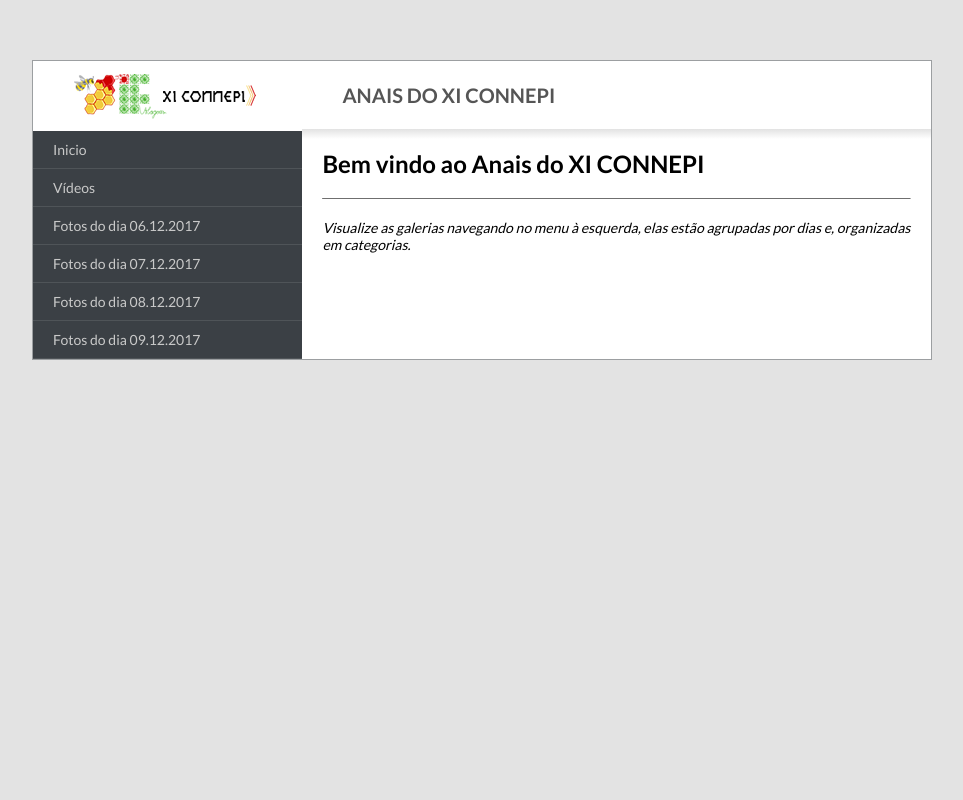
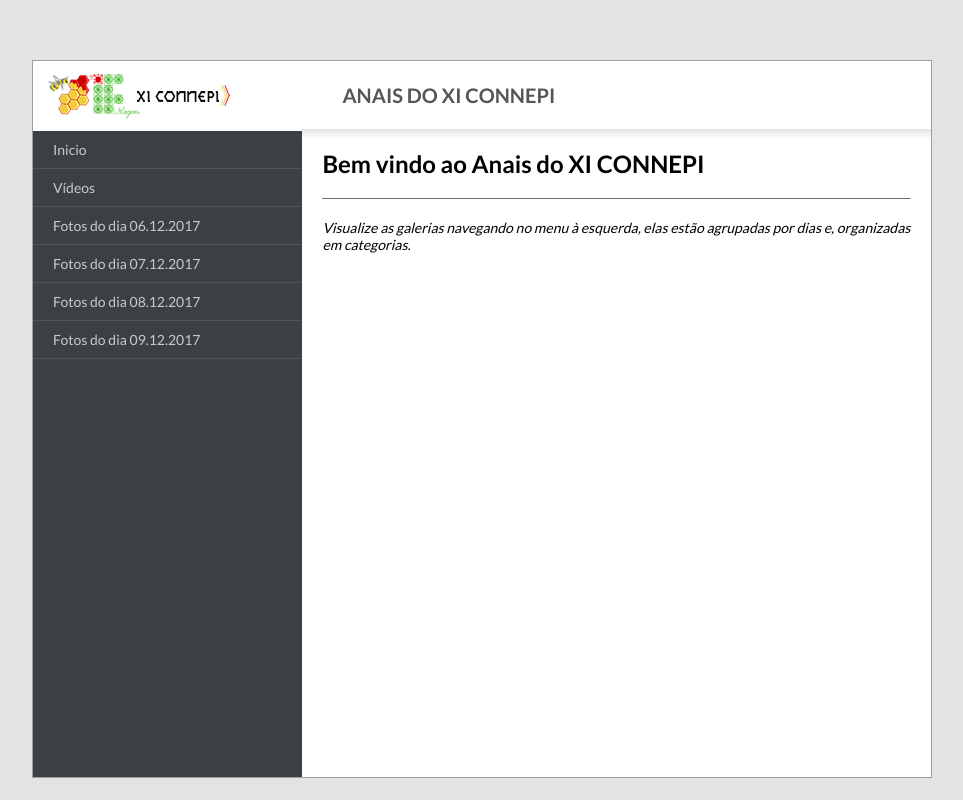
Before and after one commit to felipealencar/connepi-site, a PHP site: page /anais.php in a window 1280 px wide. Shown: the whole page, without its empty margins (158-1121 px from the left). Run offline with PHP 8.4, Linux system fonts and the light colour scheme; some libraries are stand-ins or nearby versions.

Commit message:
Ajustando sidebar no Anais

```diff
--- a/anais.php
+++ b/anais.php
@@ -32,9 +32,10 @@ $discus_pageIdentifier = (isset($_GET['dia'])) ? 'Galeria_Dia_'.$_GET['dia'] : '
 
   <div class="sidebar">
     <div class="sidebar-header"></div><!-- .sidebar-header -->
+    <button class="toggleNav"><i class="fa fa-bars" aria-hidden="true"></i></button>
     <nav class="sidebar-nav">
       <a href="anais.php">Inicio</a>
-      <a href="javascript:;" data-sub="videos">Vídeos</a>
+      <a href="javascript:;" data-sub="videos">Vídeos <i class='fa fa-chevron-down' aria-hidden='true'></i></a>
       <div class="sub <?php echo (isset($_GET['video'])) ? 'active' : ''; ?>" id="sub-videos">
         <a href="anais.php?video=abertura-evento">Abertura do evento</a>
         <a href="anais.php?video=desafio-de-ideias">Desafio de Ideias</a>
--- a/anais_config.php
+++ b/anais_config.php
@@ -46,7 +46,7 @@ $galeria = array(
 $sidebarNav = "";
 foreach($galeria as $key => $value){
   $subActiveClass = (isset($_GET['dia']) && $_GET['dia'] == $key) ? 'active' : '';
-  $sidebarNav .= "<a href='javascript:;' data-sub='{$key}'>Fotos do dia 0{$key}.12.2017</a>";
+  $sidebarNav .= "<a href='javascript:;' data-sub='{$key}'>Fotos do dia 0{$key}.12.2017 <i class='fa fa-chevron-down' aria-hidden='true'></i></a>";
   $sidebarNav .= "<div class='sub {$subActiveClass}' id='sub-{$key}'>";
   foreach($value as $key_value => $value_value){
     $linkGaleria = "dia={$key}&galeria={$key_value}";
--- a/css/anais/style.css
+++ b/css/anais/style.css
@@ -68,26 +68,68 @@ html:not(.osx) ::-webkit-scrollbar-thumb:vertical {
     sidebar
   --------------------*/
 @media (min-width: 768px){
+  .toggleNav {
+    display: none;
+  }
   .sidebar {
     float: left;
     width: 30%;
   }
+  .sidebar-header {
+    background-position: center;
+  }
   .sidebar-nav {
-    height: 646px;
+    display: block;
+    margin-top: 0 !important;
+    height: 646px !important;
   }
+}
+.sidebar {
+  position: relative;
+}
+.toggleNav {
+  position: absolute;
+  top: 10px; right: 10px;
+  width: 40px;
+  height: 40px;
+  background: none;
+  border: none;
+  text-align: center;
+  background-color: #000;
+  outline: 0;
+  color: #01c498;
+  cursor: pointer;
+  transition: 100ms all;
+}
+.toggleNav i {
+  font-size: 22px;
+  transition: 500ms all;
+}
+.toggleNav:hover {
+  background-color: #3b4045;
+  color: #fff;
+}
+.toggleNav.active {
+  background-color: #3b4045;
+  width: 70px; height: 70px;
+  top: 0; right: 0;
 }
 .sidebar-header {
   width: 100%;
   height: 70px;
   padding: 10px 0;
   background-image: url('../../images/logo-2.png');
-  background-position: center;
+  background-position: 15px;
   background-size: 187px 45px;
   background-repeat: no-repeat;
   background-color: #fff;
 }
 .sidebar-nav {
   background-color: #3b4045;
+  height: 0;
+  overflow: hidden;
+}
+.sidebar-nav.active {
   height: auto;
 }
 .sidebar-nav > a {
@@ -97,16 +139,28 @@ html:not(.osx) ::-webkit-scrollbar-thumb:vertical {
   font-size: 14px;
   border-bottom: 1px solid rgba(255, 255, 255, .1);
 }
+.sidebar-nav > a i {
+  opacity: 0;
+  margin-right: 30px;
+  float: right;
+  transition: 0.3s all;
+  transform: translateX(-70px) rotate(-90deg);
+}
 .sidebar-nav > a:hover {
   color: #fff;
   background-color: #2c3137;
 }
+.sidebar-nav > a:hover i {
+  opacity: 1;
+  transform: translateX(0) rotate(0);
+}
 .sidebar-nav .sub {
   background-color: #4b5158;
-  display: none;
+  height: 0;
+  overflow: hidden;
 }
-.sidebar-nav .active {
-  display: block;
+.sidebar-nav .sub.active {
+  height: auto;
 }
 .sidebar-nav .sub > a {
   display: block;
@@ -117,13 +171,13 @@ html:not(.osx) ::-webkit-scrollbar-thumb:vertical {
   position: relative;
 }
 .sidebar-nav .sub > a:after {
-  content: '\f061';
+  content: '\f054';
   font-family: 'FontAwesome';
   color: #fff;
-  font-size: 18px;
+  font-size: 14px;
   position: absolute;
   top: 50%; right: 50px;
-  margin-top: -12px;
+  margin-top: -8px;
   opacity: 0;
   transition: 200ms all;
 }
--- a/js/anais/scripts.js
+++ b/js/anais/scripts.js
@@ -4,10 +4,22 @@ $(document).on('ready', function(){
   setTimeout(function(){$('body').removeClass('overlay')},300);
   $('.loading').fadeOut();
 
+  // toggleNav
+  $(document).on('click', '.toggleNav i', function(){
+    $(this).parent().toggleClass('active');
+    $('.sidebar-nav').toggleClass('active');
+  });
+
   // sidebar
   $('.sidebar-nav > a').on('click', function(){
-    $('.sidebar-nav .sub').hide();
-    $('.sidebar-nav .sub#sub-' + $(this).data('sub')).fadeIn();
+    if(!$(this).next().hasClass('active')){
+      $('.sidebar-nav .sub').removeClass('active');
+      $(this).next().addClass('active');
+      $(this).find('.fa').removeClass('fa-chevron-down').addClass('fa-chevron-left')
+    } else {
+      $(this).find('.fa').removeClass('fa-chevron-left').addClass('fa-chevron-down')
+      $('.sidebar-nav .sub').removeClass('active');
+    }
   });
 
   // thumbs-roll
```
